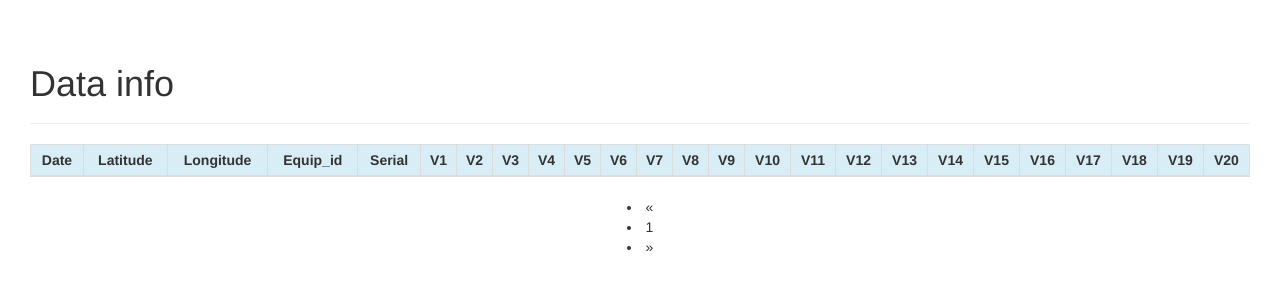
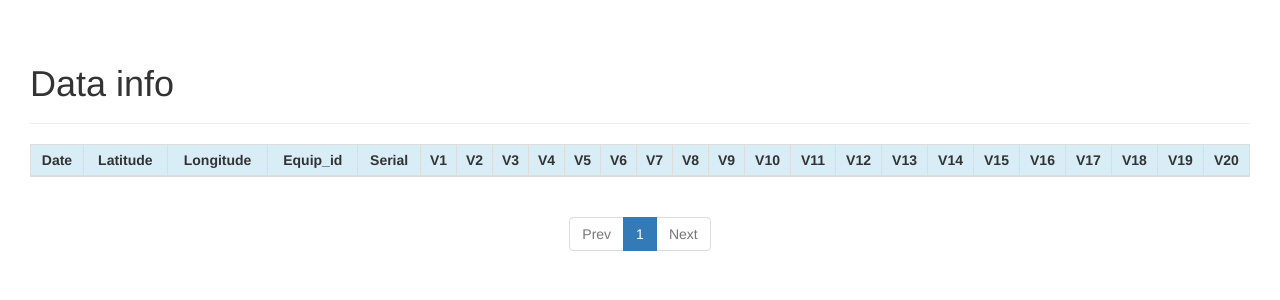
Before and after one commit to SunJunYoung/django-demo, a Django app: page /list/ in a window 1280 px wide. Shown: the top 300 px of the page. Run offline with Django 3.2, Linux system fonts and the light colour scheme; data that the repository does not hold is empty; some libraries are stand-ins or nearby versions.

Commit message:
Update index.html

```diff
--- a/for_test/templates/for_test/index.html
+++ b/for_test/templates/for_test/index.html
@@ -89,23 +89,25 @@
     </table>
 </div>
 <div class="text-center">
+<ul class="pagination">
 {% if posts.has_previous %}
-    <li class="page-item"><a class = "page-link" href="?page={{ posts.previous_page_number }}">&laquo;</a></li>
+    <li><a class = "page-link" href="?page={{ posts.previous_page_number }}">Prev</a></li>
 {% else %}
-    <li class="page-item disabled"><span>&laquo;</span></li>
+    <li class = "disabled"><span>Prev</span></li>
 {% endif %}
 {% for i in posts.paginator.page_range %}
     {% if posts.number == i %}
-        <li class="page-item active"><span>{{ i }} <span class="sr-only">(current)</span></span></li>
+        <li class="active"><span>{{ i }} <span class="sr-only">(current)</span></span></li>
     {% else %}
-        <li class= "page-item"><a class = "page-link" href="?page={{ i }}">{{ i }}</a></li>
+        <li><a class = "page-link" href="?page={{ i }}">{{ i }}</a></li>
     {% endif %}
 {% endfor %}
 {% if posts.has_next %}
-    <li class = "page-item"><a class = "page-link" href="?page={{ posts.next_page_number }}">&raquo;</a></li>
+    <li><a class = "page-link" href="?page={{ posts.next_page_number }}">Next</a></li>
 {% else %}
-    <li class="page-item disabled"><span>&raquo;</span></li>
+    <li class = "disabled"><span>Next</span></li>
 {% endif %}
+</ul>
 </div>
 </body>
 </html>
```
